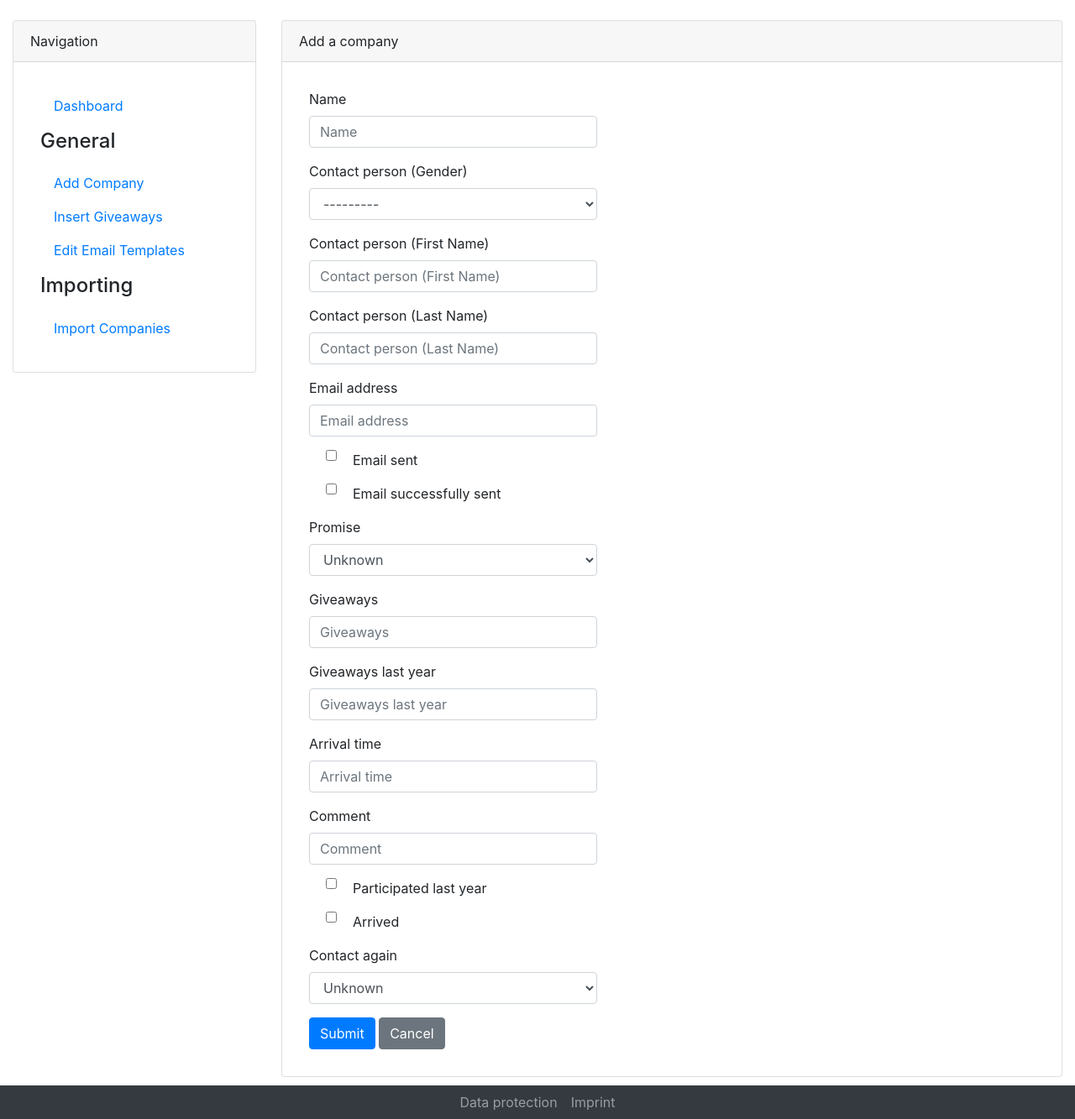
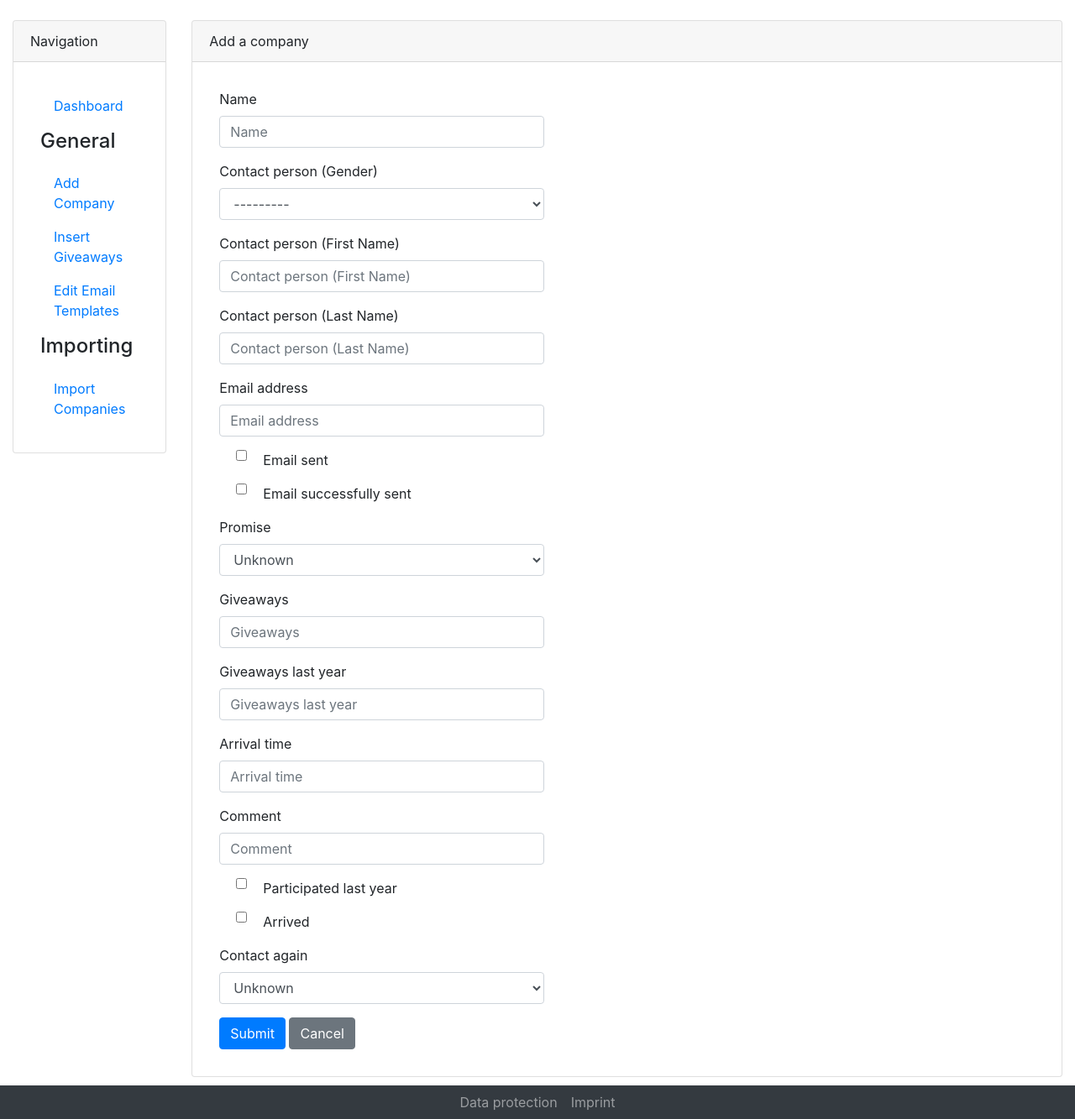
Before and after one commit to FSTUM/settool-v2, a Django app: page /bags/add/ in a window 1280 px wide. Shown: the part 58-1391 px from the top of the page at 84% size. Run offline with Django 3.2, Linux system fonts and the light colour scheme; the visitor is signed in with stand-in values (Sample User, id 1); data comes from the database, SQL or seed files in the repository; some libraries are stand-ins or nearby versions.

Commit message:
made left navbar a little bit smaller

```diff
--- a/templates/base_card_layout.html
+++ b/templates/base_card_layout.html
@@ -4,7 +4,7 @@
 
 {% block content %}
 <div class="row">
-    <div class="col-md-3 mb-4">
+    <div class="col-md-2 mb-4">
         <div class="card">
             <div class="card-header">
                 {% trans "Navigation" %}
@@ -16,7 +16,7 @@
             </div>
         </div>
     </div>
-    <div class="col-md-9">
+    <div class="col-md-10">
         {% block set_common_maincard_override %}
         <div class="card">
             <div class="card-header">
```
